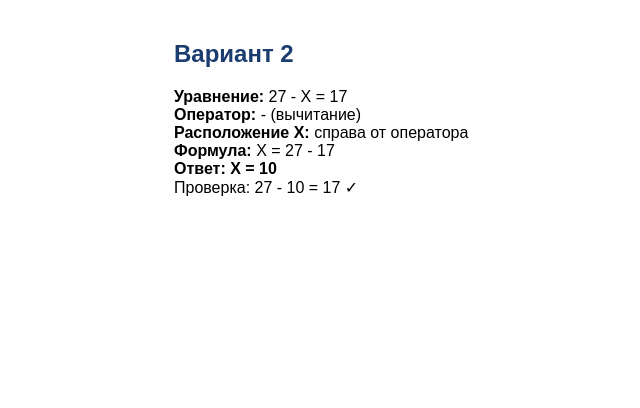
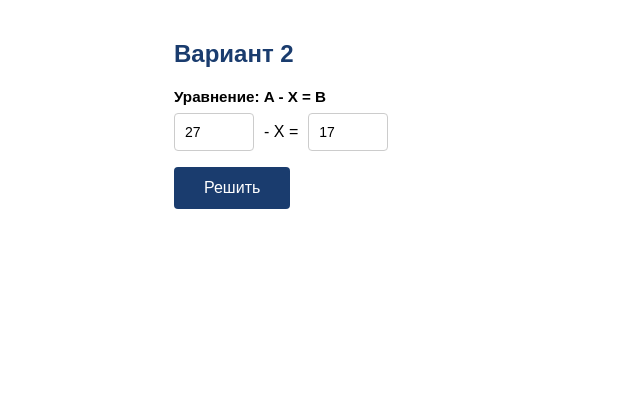
Before and after one commit to Solnychkov/basics-server-web-dev, a PHP site: page / in a window 1280 px wide. Shown: the part 82-490 px from the top of the page, without its empty margins (148-788 px from the left). Run offline with PHP 8.4, Linux system fonts and the light colour scheme.

Commit message:
Updated index.php

```diff
--- a/index.php
+++ b/index.php
@@ -1,9 +1,7 @@
 <?php
-$equation = "27 - X = 17";
-
-$operator = "-";
-$x_position = "справа от оператора";
-$x = 27 - 17;
+$a = isset($_POST['a']) ? (float)$_POST['a'] : 27;
+$b = isset($_POST['b']) ? (float)$_POST['b'] : 17;
+$x = $a - $b;
 ?>
 <!DOCTYPE html>
 <html lang="ru">
@@ -22,12 +20,28 @@ $x = 27 - 17;
 <main>
     <h2>Вариант 2</h2>
 
-    <p><b>Уравнение:</b> <?= $equation ?></p>
-    <p><b>Оператор:</b> <?= $operator ?> (вычитание)</p>
-    <p><b>Расположение X:</b> <?= $x_position ?></p>
-    <p><b>Формула:</b> X = 27 - 17</p>
-    <p><b>Ответ: X = <?= $x ?></b></p>
-    <p>Проверка: 27 - <?= $x ?> = <?= 27 - $x ?> ✓</p>
+    <form method="POST">
+        <div class="form-group">
+            <label>Уравнение: A - X = B</label>
+            <div style="display:flex; align-items:center; gap:10px; margin-top:8px;">
+                <input type="number" name="a" value="<?= $a ?>" style="width:80px;">
+                <span>- X =</span>
+                <input type="number" name="b" value="<?= $b ?>" style="width:80px;">
+            </div>
+        </div>
+        <button type="submit" class="btn">Решить</button>
+    </form>
+
+    <?php if ($_SERVER['REQUEST_METHOD'] === 'POST'): ?>
+    <div class="result-box">
+        <p><b>Уравнение:</b> <?= $a ?> - X = <?= $b ?></p>
+        <p><b>Оператор:</b> - (вычитание)</p>
+        <p><b>Расположение X:</b> справа от оператора</p>
+        <p><b>Формула:</b> X = <?= $a ?> - <?= $b ?></p>
+        <p class="answer">X = <?= $x ?></p>
+        <p class="check">Проверка: <?= $a ?> - <?= $x ?> = <?= $a - $x ?> ✓</p>
+    </div>
+    <?php endif; ?>
 </main>
 
 <footer>
```
